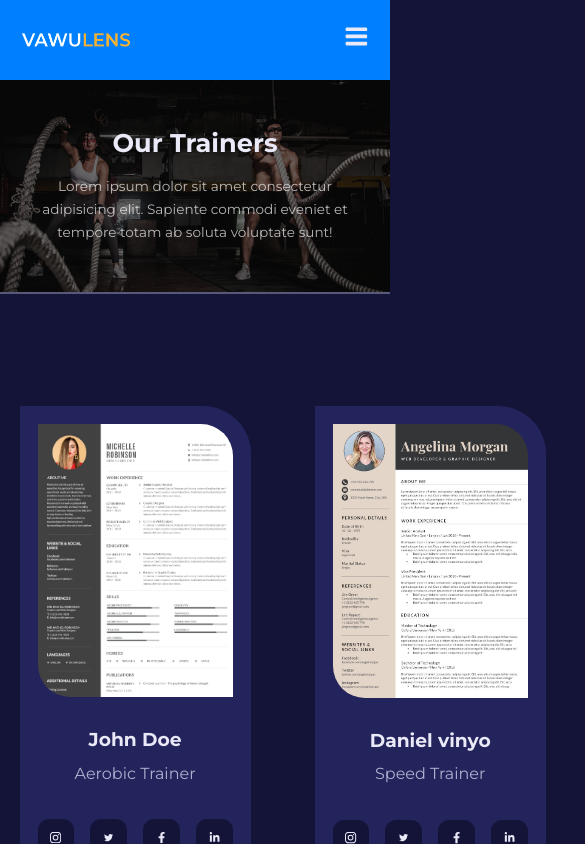
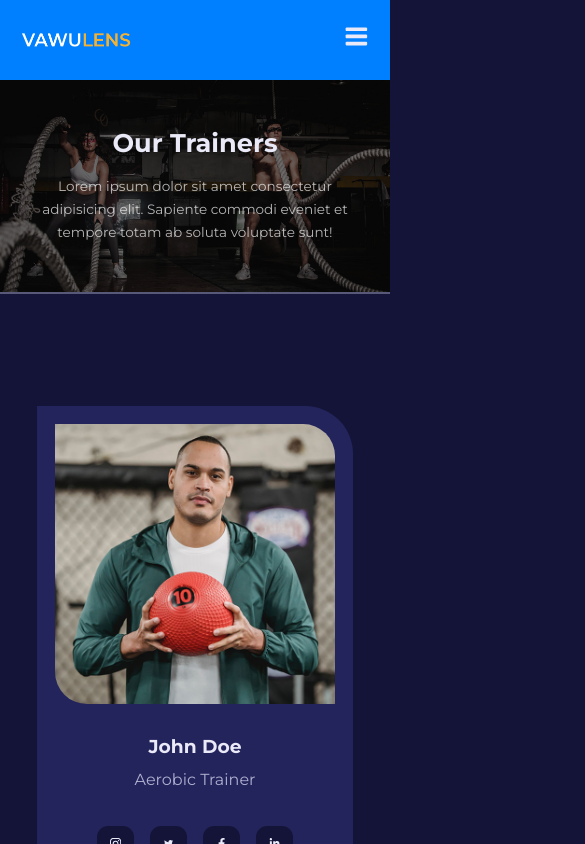
Before and after one commit to aniemmanuelrapoo/Fitness-website, a React (Create React App) app: page /trainers in a window 390 px wide. Shown: the top 844 px of the page, 585 px wide, since content can reach past the window. Built offline with nearby package versions, Linux system fonts and the light colour scheme.

Commit message:
done with the trainers responsive and page

```diff
--- a/src/data.js
+++ b/src/data.js
@@ -266,9 +266,9 @@ export const plans = [
 
 
 
-const Trainer1 = require('./images/budapest.jpg')
-const Trainer2 = require('./images/rotterdam.jpg')
-const Trainer3 = require('./images/riga.jpg')
+const Trainer1 = require('./images/trainer1.jpg')
+const Trainer2 = require('./images/trainer2.jpg')
+const Trainer3 = require('./images/trainer3.jpg')
 const Trainer4 = require('./images/trainer4.jpg')
 const Trainer5 = require('./images/trainer5.jpg')
 const Trainer6 = require('./images/trainer6.jpg')
--- a/src/pages/trainers/trainers.css
+++ b/src/pages/trainers/trainers.css
@@ -40,3 +40,24 @@
 .trainer:hover a{
   background: var(--color-gray-500);
 }
+
+/* MEDIA QUERIES (medium screen) */
+@media screen and (max-width: 1024px) {
+  .trainers__container{
+    grid-template-columns: 1fr 1fr;
+    gap: 2.5rem;
+  }
+}
+
+/* MEDIA QUERIES (phone screen) */
+@media screen and (max-width: 600px) {
+  .trainers__container{
+    grid-template-columns: 1fr;
+    gap: 2rem;
+  }
+
+  .card.trainer{
+    width: 90%;
+    margin-inline: auto;
+  }
+}
```
